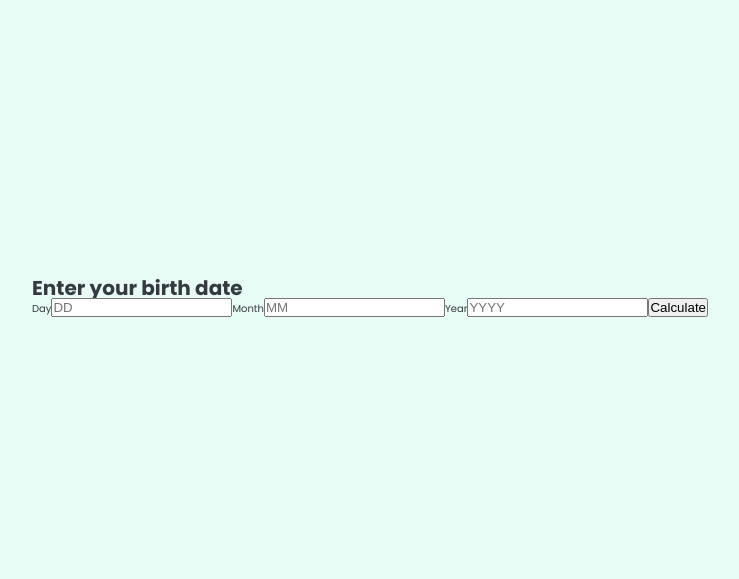
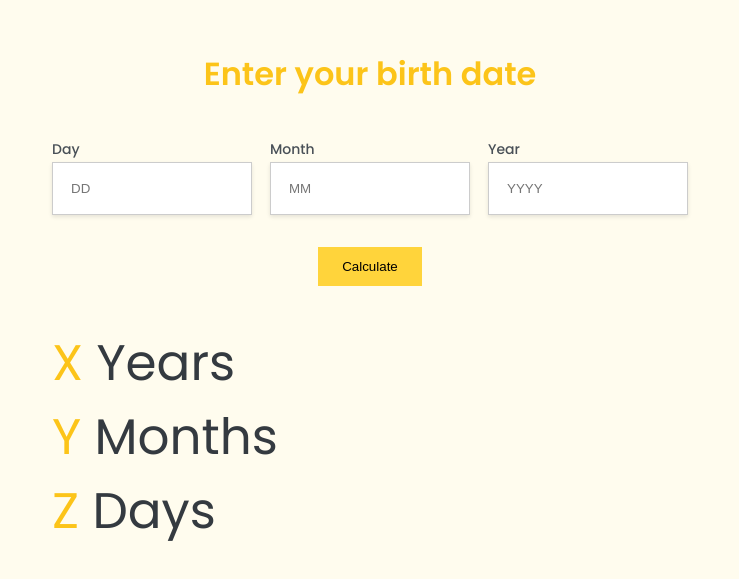
Before and after one commit to Guizzs26/age-calculator, a React (Vite) app: page / in a window 1280 px wide. Shown: the part 103-682 px from the top of the page, without its empty margins (270-1009 px from the left). Built offline with nearby package versions, Linux system fonts and the light colour scheme.

Commit message:
feat: add calculateAge helper function and the beginning of the age calculation logic

```diff
--- a/src/App.tsx
+++ b/src/App.tsx
@@ -1,11 +1,20 @@
 import styles from "./App.module.css";
 
-import InputForm from "./components/InputForm/input-form";
+import { InputForm } from "./components/InputForm";
+import { AgeDisplay } from "./components/AgeDisplay";
+import { useState } from "react";
 
 export default function App() {
+  const [age, setAge] = useState({});
+
+  const handleAge = (calculatedDate: number) => {
+    setAge(calculatedDate);
+  };
+
   return (
     <div className={styles.container}>
-      <InputForm />
+      <InputForm onAge={handleAge} />
+      <AgeDisplay />
     </div>
   );
 }
--- /dev/null
+++ b/src/components/AgeDisplay/age-display.module.css
@@ -0,0 +1,13 @@
+.ageDisplayContainer {
+  display: flex;
+  flex-direction: column;
+  gap: 2.4rem;
+}
+
+.ageDisplayValue {
+  font-size: 5rem;
+}
+
+.ageDisplayValue span {
+  color: #fcc419;
+}
--- /dev/null
+++ b/src/components/AgeDisplay/age-display.tsx
@@ -0,0 +1,21 @@
+import styles from "./age-display.module.css";
+
+export type AgeDisplayProps = {};
+
+export function AgeDisplay(props: AgeDisplayProps) {
+  return (
+    <div className={styles.ageDisplayContainer}>
+      <p className={styles.ageDisplayValue}>
+        <span>X</span> Years
+      </p>
+
+      <p className={styles.ageDisplayValue}>
+        <span>Y</span> Months
+      </p>
+
+      <p className={styles.ageDisplayValue}>
+        <span>Z</span> Days
+      </p>
+    </div>
+  );
+}
--- /dev/null
+++ b/src/components/AgeDisplay/index.tsx
@@ -0,0 +1 @@
+export { AgeDisplay } from "./age-display";
--- a/src/components/InputForm/index.tsx
+++ b/src/components/InputForm/index.tsx
@@ -0,0 +1 @@
+export { InputForm } from "./input-form";
--- a/src/components/InputForm/input-form.module.css
+++ b/src/components/InputForm/input-form.module.css
@@ -0,0 +1,76 @@
+/* Title styles */
+
+.inputHeading {
+  font-size: 3.2rem;
+  font-weight: 600;
+  text-align: center;
+  margin-bottom: 5.2rem;
+  color: #fcc419;
+}
+
+/* Form layout */
+
+.inputForm {
+  display: flex;
+  flex-direction: column;
+  align-items: center;
+  gap: 3.2rem;
+
+  margin-bottom: 5.2rem;
+}
+
+.inputsBox {
+  display: flex;
+  flex-direction: row;
+
+  gap: 1.8rem;
+}
+
+.singleInput {
+  display: flex;
+  flex-direction: column;
+  gap: 0.6rem;
+}
+
+/* Form content styles */
+
+.singleInputLabel {
+  font-size: 1.4rem;
+  font-weight: 500;
+
+  color: #495057;
+}
+
+.dateInput {
+  width: 20rem;
+
+  transition: border-color 0.3s ease, box-shadow 0.3s ease;
+
+  padding: 1.8rem;
+  border: 1px solid #ccc;
+  box-shadow: 0 2px 4px rgba(0, 0, 0, 0.1);
+}
+
+.dateInput:focus {
+  border: 2px solid #fcc419;
+  outline: none;
+}
+
+.calculateBtn {
+  font-weight: 500;
+  transition: all 0.3s ease;
+
+  padding: 1.2rem 2.4rem;
+  border: none;
+
+  cursor: pointer;
+  background-color: #ffd43b;
+}
+
+.calculateBtn:hover {
+  background-color: #fcc419;
+}
+
+.calculateBtn:active {
+  transform: scale(0.9);
+}
--- a/src/components/InputForm/input-form.tsx
+++ b/src/components/InputForm/input-form.tsx
@@ -1,40 +1,89 @@
+import { ChangeEvent, FormEvent, useState } from "react";
 import styles from "./input-form.module.css";
 
-export type InputFormProps = {};
+export type InputFormProps = {
+  onAge: (calculatedAge: number) => void;
+};
 
-export default function InputForm(props: InputFormProps) {
+export function InputForm({ onAge }: InputFormProps) {
+  const [day, setDay] = useState<string | number>("");
+  const [month, setMonth] = useState<string | number>("");
+  const [year, setYear] = useState<string | number>("");
+
+  const handleChangeDayInput = (e: ChangeEvent<HTMLInputElement>) => {
+    setDay(Number(e.target.value));
+  };
+
+  const handleChangeMonthInput = (e: ChangeEvent<HTMLInputElement>) => {
+    setMonth(Number(e.target.value));
+  };
+
+  const handleChangeYearInput = (e: ChangeEvent<HTMLInputElement>) => {
+    setYear(Number(e.target.value));
+  };
+
+  const handleSubmitForm = (e: FormEvent<HTMLFormElement>) => {
+    e.preventDefault();
+  };
+
   return (
     <>
-      <h1 className={styles.heading}>Enter your birth date</h1>
-      <form className={styles.inputForm}>
-        <label htmlFor="day">Day</label>
+      <h1 className={styles.inputHeading}>Enter your birth date</h1>
+
+      <form onSubmit={handleSubmitForm} className={styles.inputForm}>
+        <div className={styles.inputsBox}>
+          <div className={styles.singleInput}>
+            <label htmlFor="day" className={styles.singleInputLabel}>
+              Day
+            </label>
             <input
               type="text"
               id="day"
               name="day"
+              maxLength={2}
               placeholder="DD"
+              value={day}
+              onChange={handleChangeDayInput}
               className={styles.dateInput}
             />
+          </div>
 
-        <label htmlFor="month">Month</label>
+          <div className={styles.singleInput}>
+            <label htmlFor="month" className={styles.singleInputLabel}>
+              Month
+            </label>
             <input
               type="text"
               id="month"
               name="month"
+              maxLength={2}
               placeholder="MM"
+              value={month}
+              onChange={handleChangeMonthInput}
               className={styles.dateInput}
             />
+          </div>
 
-        <label htmlFor="year">Year</label>
+          <div className={styles.singleInput}>
+            <label htmlFor="year" className={styles.singleInputLabel}>
+              Year
+            </label>
             <input
               type="text"
               id="year"
               name="year"
+              maxLength={4}
               placeholder="YYYY"
+              value={year}
+              onChange={handleChangeYearInput}
               className={styles.dateInput}
             />
+          </div>
+        </div>
 
-        <button type="submit">Calculate</button>
+        <button type="submit" className={styles.calculateBtn}>
+          Calculate
+        </button>
       </form>
     </>
   );
--- a/src/index.css
+++ b/src/index.css
@@ -22,5 +22,5 @@ body {
   align-items: center;
 
   color: #343a40;
-  background-color: #e6fcf5;
+  background-color: #fffcee;
 }
```
Also changed, not shown: src/helpers/calculateAge.ts (added, +59 -0 lines). Lines whose indentation alone changed are shown as unchanged.
